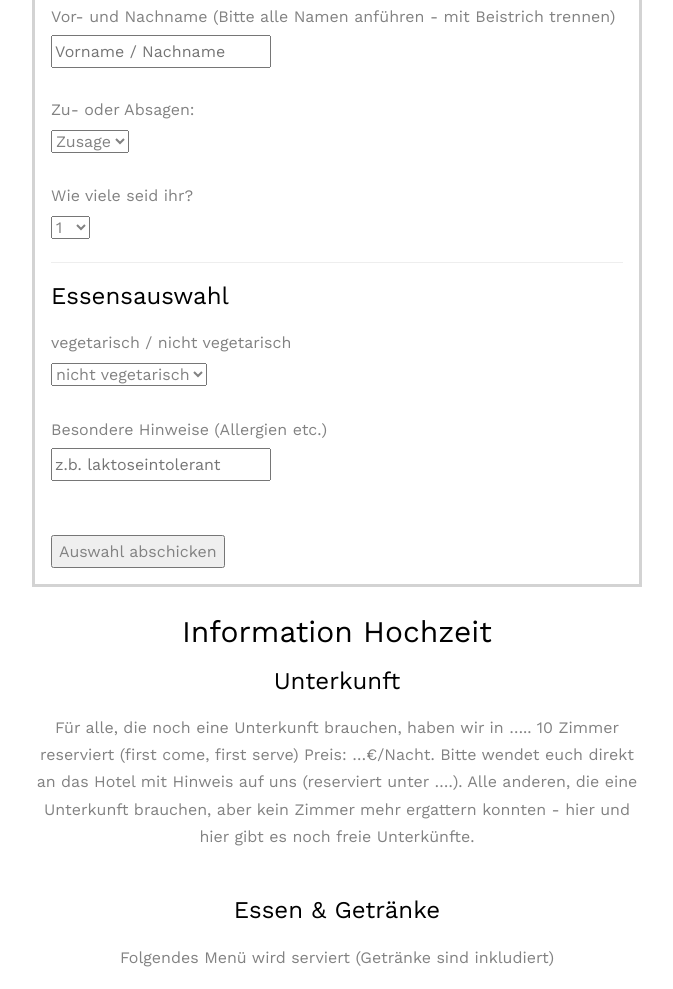
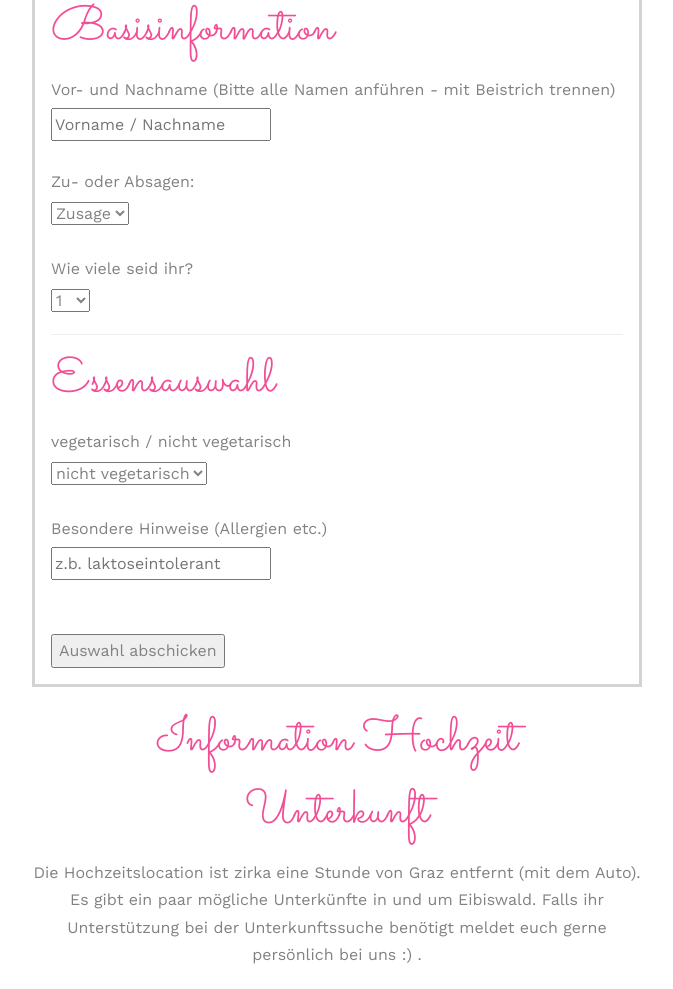
Before and after one commit to Schiller-Stoff/schillerstoff-hochzeit, a plain HTML site: page index.html in a window 1280 px wide. Shown: the part 1756-2745 px from the top of the page, without its empty margins (303-976 px from the left). Drawn offline with nearby package versions, Linux system fonts and the light colour scheme; files whose address does not match are found by name.

Commit message:
updated styling

```diff
--- a/css/style.css
+++ b/css/style.css
@@ -1841,3 +1841,10 @@ form label {
 }
 
 /*# sourceMappingURL=style.css.map */
+
+
+main h2, main h3 {
+  color: #F14E95;
+  font-family: "Sacramento", Arial, serif;
+  font-size: 3em;
+}
--- a/index.html
+++ b/index.html
@@ -128,6 +128,7 @@
 			</div>
 		</div>
 	</header>
+	<main>
 	<div id="fh5co-couple">
 		<div class="container">
 			<div class="row">
@@ -223,9 +224,8 @@
 <div class="container" style="text-align: center; max-width: 40em;">
 	<h2 id="information">Information Hochzeit</h2>
 	<h3 id="unterkunft">Unterkunft</h3>
-	<p>Für alle, die noch eine Unterkunft brauchen, haben wir in ….. 10 Zimmer reserviert (first come, first serve) Preis: …€/Nacht. Bitte wendet euch direkt an das Hotel mit Hinweis auf uns (reserviert unter ….).
-		Alle anderen, die eine Unterkunft brauchen, aber kein Zimmer mehr ergattern konnten - hier und hier gibt es noch freie Unterkünfte.</p>
-		<br/>
+	<p>Die Hochzeitslocation ist zirka eine Stunde von Graz entfernt (mit dem Auto). Es gibt ein paar mögliche Unterkünfte in und um Eibiswald. Falls ihr Unterstützung bei der Unterkunftssuche benötigt meldet euch gerne persönlich bei uns :) .</p>
+	<br/>
 	<h3>Essen &amp; Getränke</h3>
 	<p>Folgendes Menü wird serviert (Getränke sind inkludiert)</p>
 	<ul style="list-style:none; padding:0; border: 3px solid lightgrey; padding-top: 1em;">
@@ -292,7 +292,7 @@
 						<div class="col-md-10 col-md-offset-1">
 							<div class="col-md-6 col-sm-6 text-center">
 								<div class="event-wrap animate-box">
-									<h3>Beginn (Vormittag bis Nachmittag)</h3>
+									<h3 style="font-family: initial;">Beginn (Vormittag bis Nachmittag)</h3>
 									<div class="event-col">
 										<i class="icon-clock"></i>
 										<span>11:00</span>
@@ -310,7 +310,7 @@
 							</div>
 							<div class="col-md-6 col-sm-6 text-center">
 								<div class="event-wrap animate-box">
-									<h3>Zeremonie und Abendprogramm</h3>
+									<h3 style="font-family: initial;">Zeremonie und Abendprogramm</h3>
 									<div class="event-col">
 										<i class="icon-clock"></i>
 										<span>14:00</span>
@@ -330,7 +330,7 @@
 			</div>
 		</div>
 	</div>
-
+</main>
 	<footer id="fh5co-footer" role="contentinfo">
 		<div class="container">
 
```
